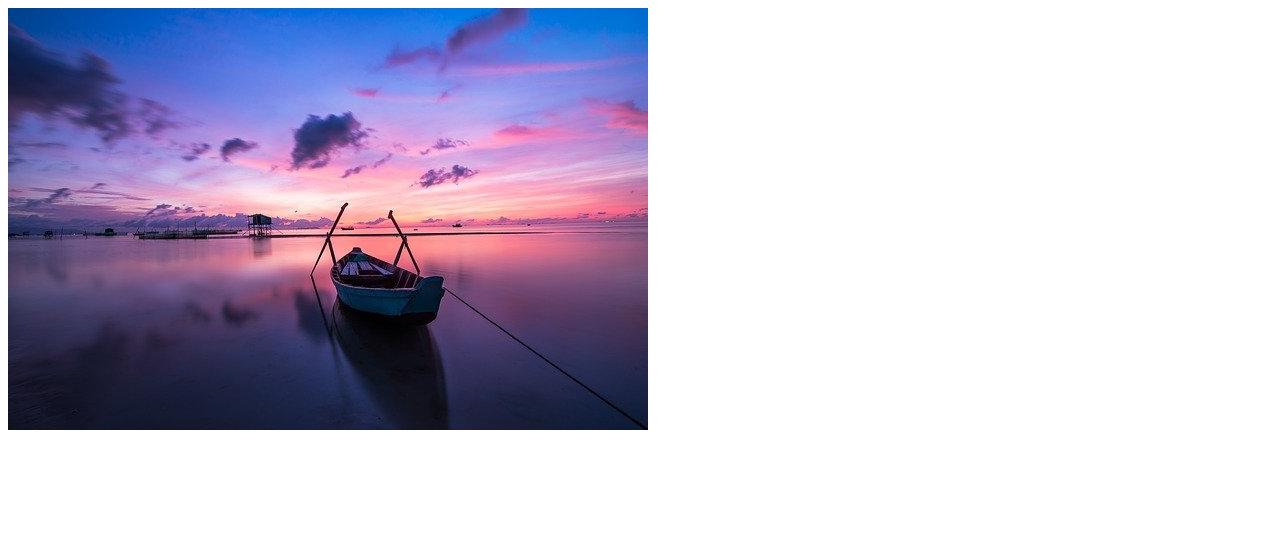
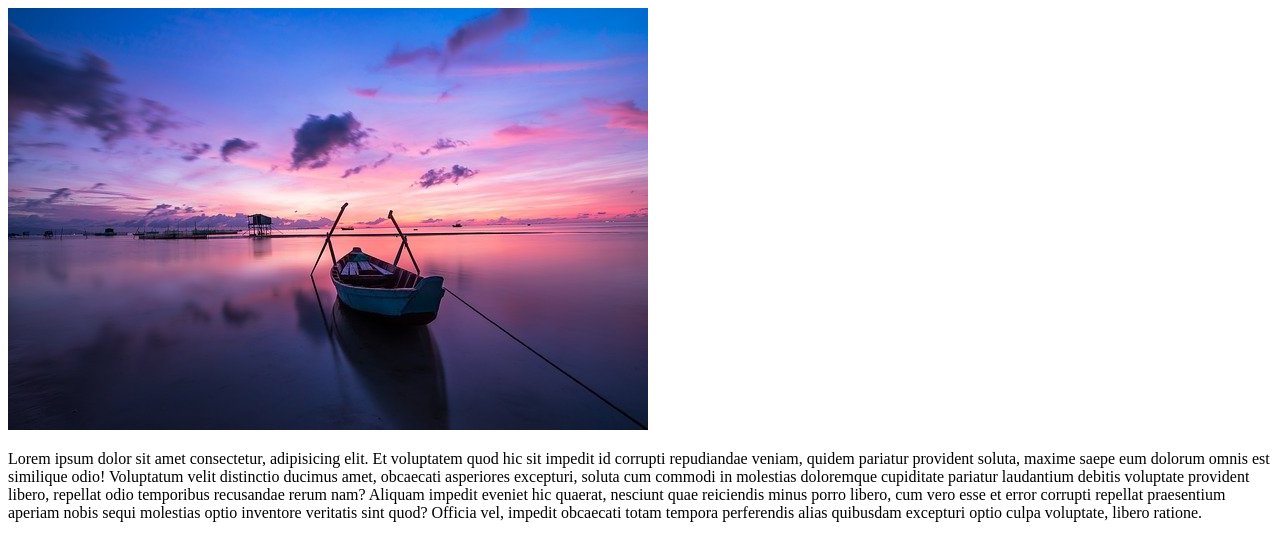
Before and after one commit to salmanahmed643/my_first_web_repo, a plain HTML site: page index.html in a window 1280 px wide. Drawn offline with Linux system fonts and the light colour scheme.

Commit message:
added paragraph

```diff
--- a/index.html
+++ b/index.html
@@ -11,6 +11,7 @@
 
     <img src="images/333.jpg" alt="">
 
+    <p>Lorem ipsum dolor sit amet consectetur, adipisicing elit. Et voluptatem quod hic sit impedit id corrupti repudiandae veniam, quidem pariatur provident soluta, maxime saepe eum dolorum omnis est similique odio! Voluptatum velit distinctio ducimus amet, obcaecati asperiores excepturi, soluta cum commodi in molestias doloremque cupiditate pariatur laudantium debitis voluptate provident libero, repellat odio temporibus recusandae rerum nam? Aliquam impedit eveniet hic quaerat, nesciunt quae reiciendis minus porro libero, cum vero esse et error corrupti repellat praesentium aperiam nobis sequi molestias optio inventore veritatis sint quod? Officia vel, impedit obcaecati totam tempora perferendis alias quibusdam excepturi optio culpa voluptate, libero ratione.</p>
 
 </body>
 </html>
```
